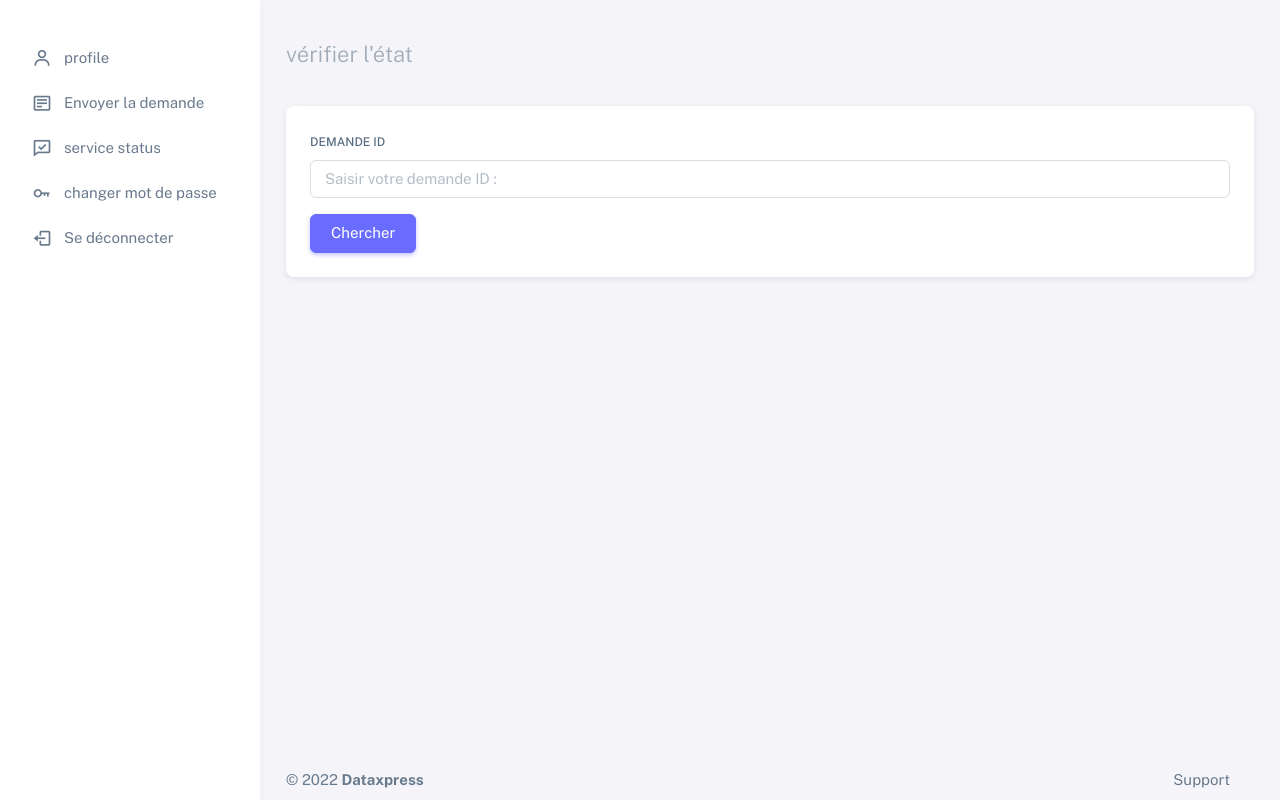
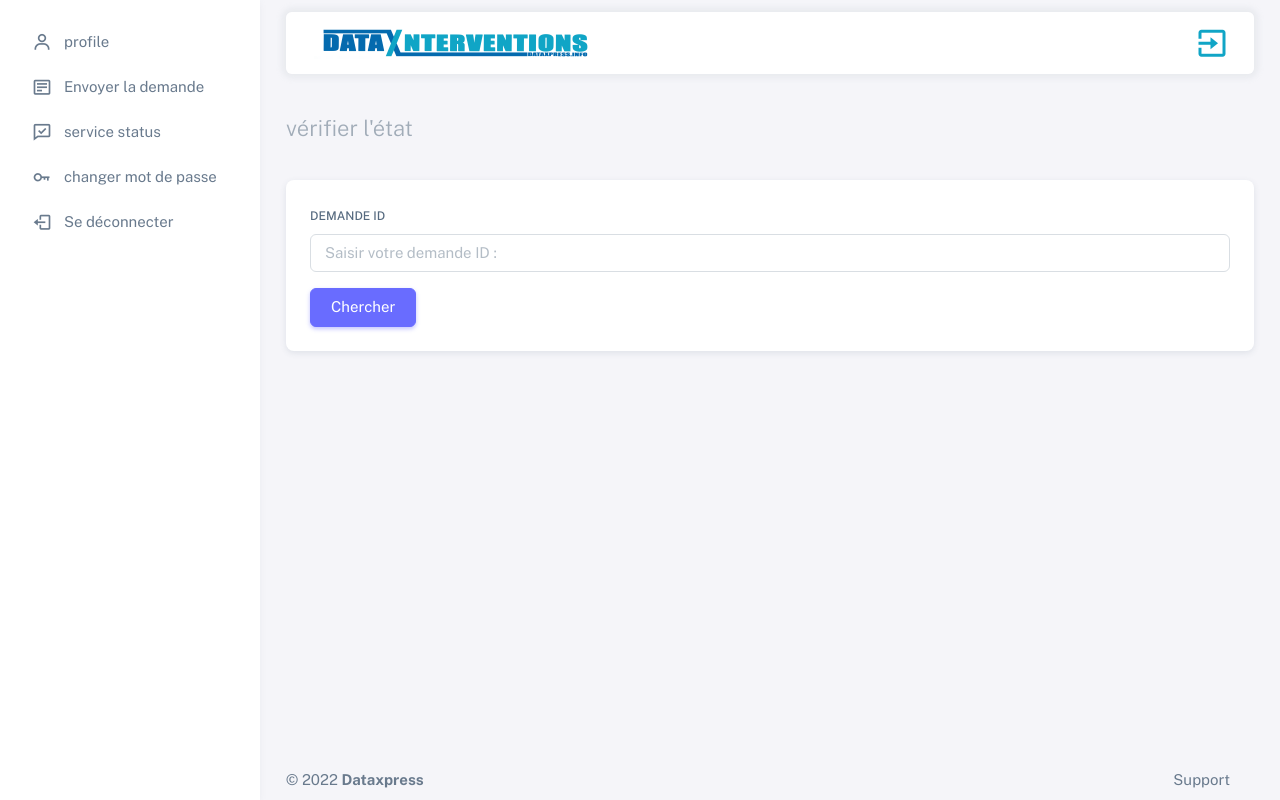
Before and after one commit to radouane-tamouss/DataInterventions, a PHP site: the page made by Requester/CheckStatus.php in a window 1280 px wide. Run offline with PHP 8.4, Linux system fonts and the light colour scheme; a user stored in the database is signed in; some libraries are stand-ins or nearby versions.

Commit message:
:bug: fix ui and style files

```diff
--- a/Requester/CheckStatus.php
+++ b/Requester/CheckStatus.php
@@ -28,7 +28,34 @@ if($_SESSION['is_login']){
 </style>
 
   <!-- / Navbar -->
+  <nav
+            class="layout-navbar container-xxl navbar navbar-expand-xl navbar-detached align-items-center bg-navbar-theme"
+            id="layout-navbar"
+          >
+            <div class="layout-menu-toggle navbar-nav align-items-xl-center me-3 me-xl-0 d-xl-none">
+              <a class="nav-item nav-link px-0 me-xl-4" href="javascript:void(0)">
+                <i class="bx bx-menu bx-sm"></i>
+              </a>
+            </div>
 
+            <div class="m-1 my-4">
+             <img src="../images/data.png" alt="">
+            </div>
+
+
+            <div class="navbar-nav-right d-flex align-items-center" sid="navbar-collape">
+
+
+              <ul class="navbar-nav flex-row align-items-center ms-auto">
+                <!-- Place this tag where you want the button to render. -->
+
+
+                <a href="../logout.php">
+                <i class='bx bx-exit bx-md' style='color:#10a5c6'  ></i>
+                      </a>
+              </ul>
+            </div>
+          </nav>
   <!-- Content wrapper -->
   <div class="content-wrapper">
     <!-- Content -->
--- a/Requester/includes/header.php
+++ b/Requester/includes/header.php
@@ -57,7 +57,7 @@
         <!-- Menu -->
   <aside id="layout-menu" class="layout-menu menu-vertical menu bg-menu-theme">
 
-            <div class="m-3">
+            <div class="m-2">
 
             </div>
 
```
Also changed, not shown: Requester/RequesterProfile.php (+27 -0 lines), Requester/SubmitRequest.php (+27 -0 lines).
